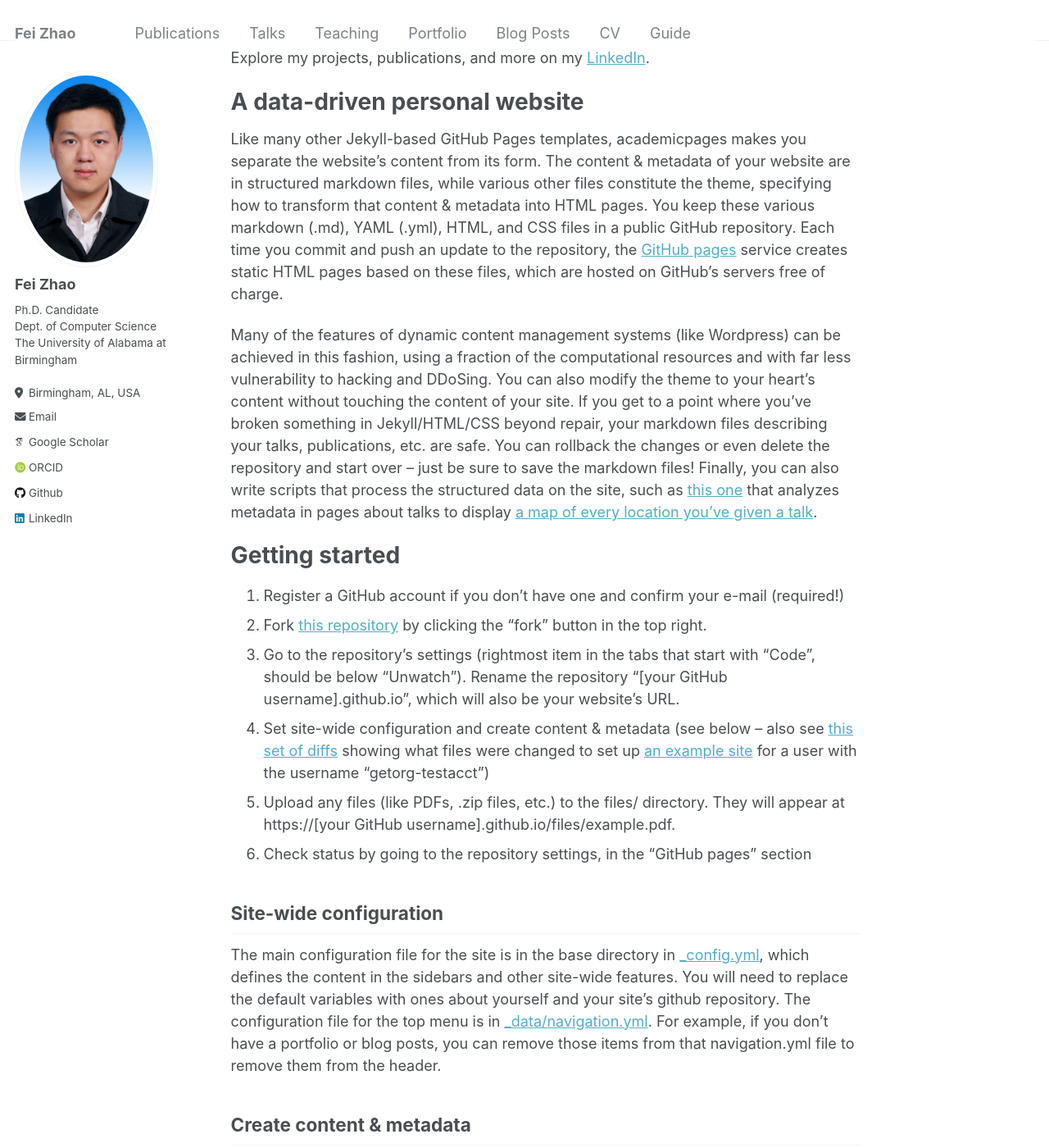
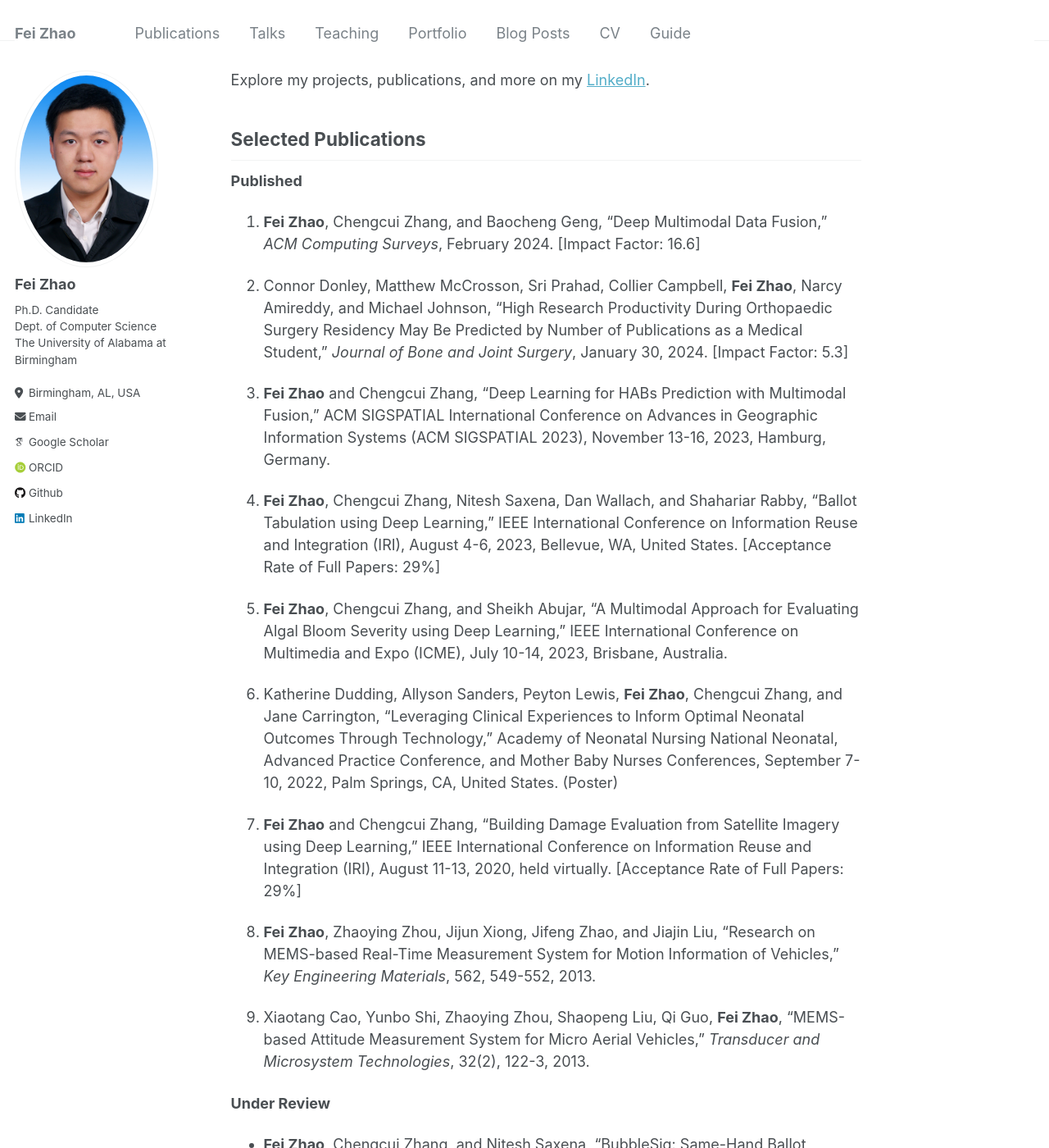
Before and after one commit to feizhao19/feizhao19.github.io, a Jekyll site: the page built from _pages/about.md, in a window 1280 px wide and 1400 px high, scrolled down 492 px. Shown: the whole window at 82% size. Built offline with Jekyll 4.4.1, drawn with Linux system fonts in a browser that asks for light colours; some web fonts are replaced; some of the changed text lies outside the part shown.

Commit message:
Update Publications

```diff
--- a/_pages/about.md
+++ b/_pages/about.md
@@ -7,13 +7,57 @@ redirect_from:
   - /about.html
 ---
 
+
 I'm a **fifth-year Ph.D. student** in Computer Science at the University of Alabama at Birmingham (UAB), under the guidance of [Dr. Chengcui Zhang](https://sites.uab.edu/czhang02/). My research interests are focused on **Machine Learning**, **Large Vision-Language Foundation Models**, and **Parameter-Efficient Fine-Tuning (PEFT)**, with a focus on advancing Computer Vision and Natural Language Processing.
 
-My journey began at the North University of China, where I earned my B.E. and M.E. degrees (2006-2013) and was an exchange graduate student at Tsinghua University (2011-2013).I then applied machine learning in industry for **6 years**, progressing from **Senior to Principal Engineer**, which sharpened my skills in tackling real-world challenges.
+Before initiating my Ph.D. in 2019, my journey began at the North University of China, where I earned my B.E. and M.E. degrees (2006-2013) and was an exchange graduate student at Tsinghua University (2011-2013). I then applied machine learning in industry for **6 years** （2013-2019, progressing from **Senior to Principal Engineer**, which sharpened my skills in tackling real-world challenges.
 
-Driven by a passion for technology and knowledge, my work has resulted in **11 esteemed publications**. My roles as a Graduate Teaching Assistant and Research Assistant have honed my leadership and collaborative abilities, preparing me to contribute meaningfully to both academia and industry.
+Driven by a passion for technology and knowledge, my work has resulted in **11 esteemed publications**. Throughout my Ph.D., roles as a Graduate Teaching Assistant and Research Assistant have further developed my leadership and collaboration skills, equipping me to make significant contributions to both academia and industry.
 
 Explore my projects, publications, and more on my [LinkedIn](https://www.linkedin.com/in/fei-zhao-6a762724a/).
+
+
+
+## Selected Publications
+<!-- ====== -->
+
+**Published**
+
+1. **Fei Zhao**, Chengcui Zhang, and Baocheng Geng, "Deep Multimodal Data Fusion," *ACM Computing Surveys*, February 2024. [Impact Factor: 16.6]
+
+2. Connor Donley, Matthew McCrosson, Sri Prahad, Collier Campbell, **Fei Zhao**, Narcy Amireddy, and Michael Johnson, "High Research Productivity During Orthopaedic Surgery Residency May Be Predicted by Number of Publications as a Medical Student," *Journal of Bone and Joint Surgery*, January 30, 2024. [Impact Factor: 5.3]
+
+3. **Fei Zhao** and Chengcui Zhang, "Deep Learning for HABs Prediction with Multimodal Fusion," ACM SIGSPATIAL International Conference on Advances in Geographic Information Systems (ACM SIGSPATIAL 2023), November 13-16, 2023, Hamburg, Germany.
+
+4. **Fei Zhao**, Chengcui Zhang, Nitesh Saxena, Dan Wallach, and Shahariar Rabby, "Ballot Tabulation using Deep Learning," IEEE International Conference on Information Reuse and Integration (IRI), August 4-6, 2023, Bellevue, WA, United States. [Acceptance Rate of Full Papers: 29%]
+
+5. **Fei Zhao**, Chengcui Zhang, and Sheikh Abujar, "A Multimodal Approach for Evaluating Algal Bloom Severity using Deep Learning," IEEE International Conference on Multimedia and Expo (ICME), July 10-14, 2023, Brisbane, Australia.
+
+6. Katherine Dudding, Allyson Sanders, Peyton Lewis, **Fei Zhao**, Chengcui Zhang, and Jane Carrington, "Leveraging Clinical Experiences to Inform Optimal Neonatal Outcomes Through Technology," Academy of Neonatal Nursing National Neonatal, Advanced Practice Conference, and Mother Baby Nurses Conferences, September 7-10, 2022, Palm Springs, CA, United States. (Poster)
+
+7. **Fei Zhao** and Chengcui Zhang, "Building Damage Evaluation from Satellite Imagery using Deep Learning," IEEE International Conference on Information Reuse and Integration (IRI), August 11-13, 2020, held virtually. [Acceptance Rate of Full Papers: 29%]
+
+8. **Fei Zhao**, Zhaoying Zhou, Jijun Xiong, Jifeng Zhao, and Jiajin Liu, "Research on MEMS-based Real-Time Measurement System for Motion Information of Vehicles," *Key Engineering Materials*, 562, 549-552, 2013.
+
+9. Xiaotang Cao, Yunbo Shi, Zhaoying Zhou, Shaopeng Liu, Qi Guo, **Fei Zhao**, "MEMS-based Attitude Measurement System for Micro Aerial Vehicles," *Transducer and Microsystem Technologies*, 32(2), 122-3, 2013.
+
+**Under Review**
+
+- **Fei Zhao**, Chengcui Zhang, and Nitesh Saxena, "BubbleSig: Same-Hand Ballot Stuffing Detection." The 33rd USENIX Security Symposium.
+
+- **Fei Zhao**, Chengcui Zhang, and Katherine Dudding, "Neonatal Pain Detection using Deep Learning." Journal of Healthcare Informatics Research.
+
+**Pre-prints**
+
+- **Fei Zhao** and Chengcui Zhang, "Visual Prompt Learning of Foundation Models for Post-disaster Damage Assessment." Manuscript ready for submission.
+
+- **Fei Zhao** and Chengcui Zhang, "Parameter-Efficient Adapation of Vision Foundation Models for Building Damage Evaluation." Manuscript ready for submission.
+
+- **Fei Zhao** and Chengcui Zhang, "Multimodal Algal Bloom Severity Evaluation Using Deep Learning: Leveraging Satellite Imagery, Elevation, Temperature, and Geolocation Data." Manuscript ready for submission.
+
+- "Augmented Communication Tools (ACTs): Pain Assessment Support Algorithm for the Individual Infant (PASAFii) for the neonatal pain algorithm." Provisional Patent.
+
+
 
 
 
```
